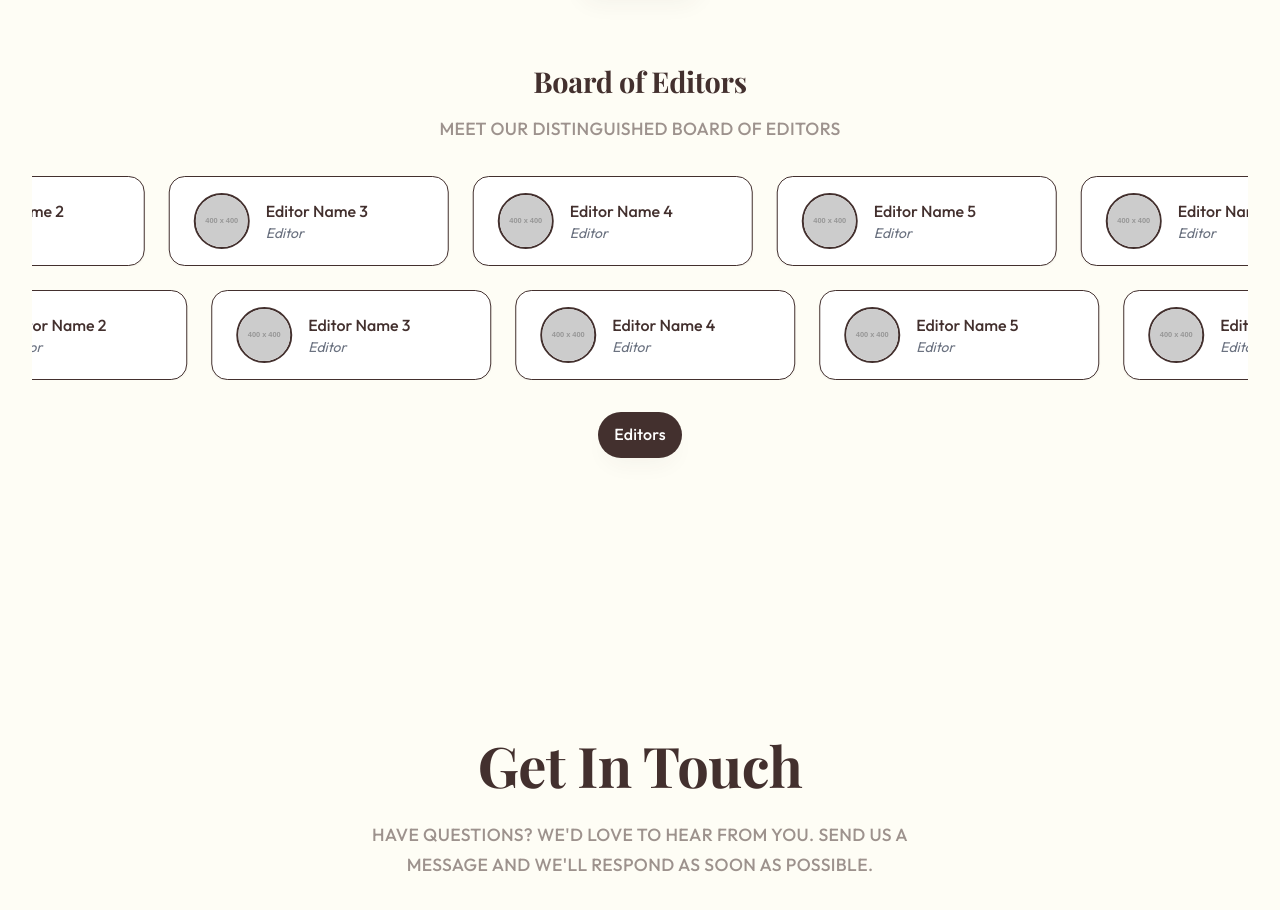
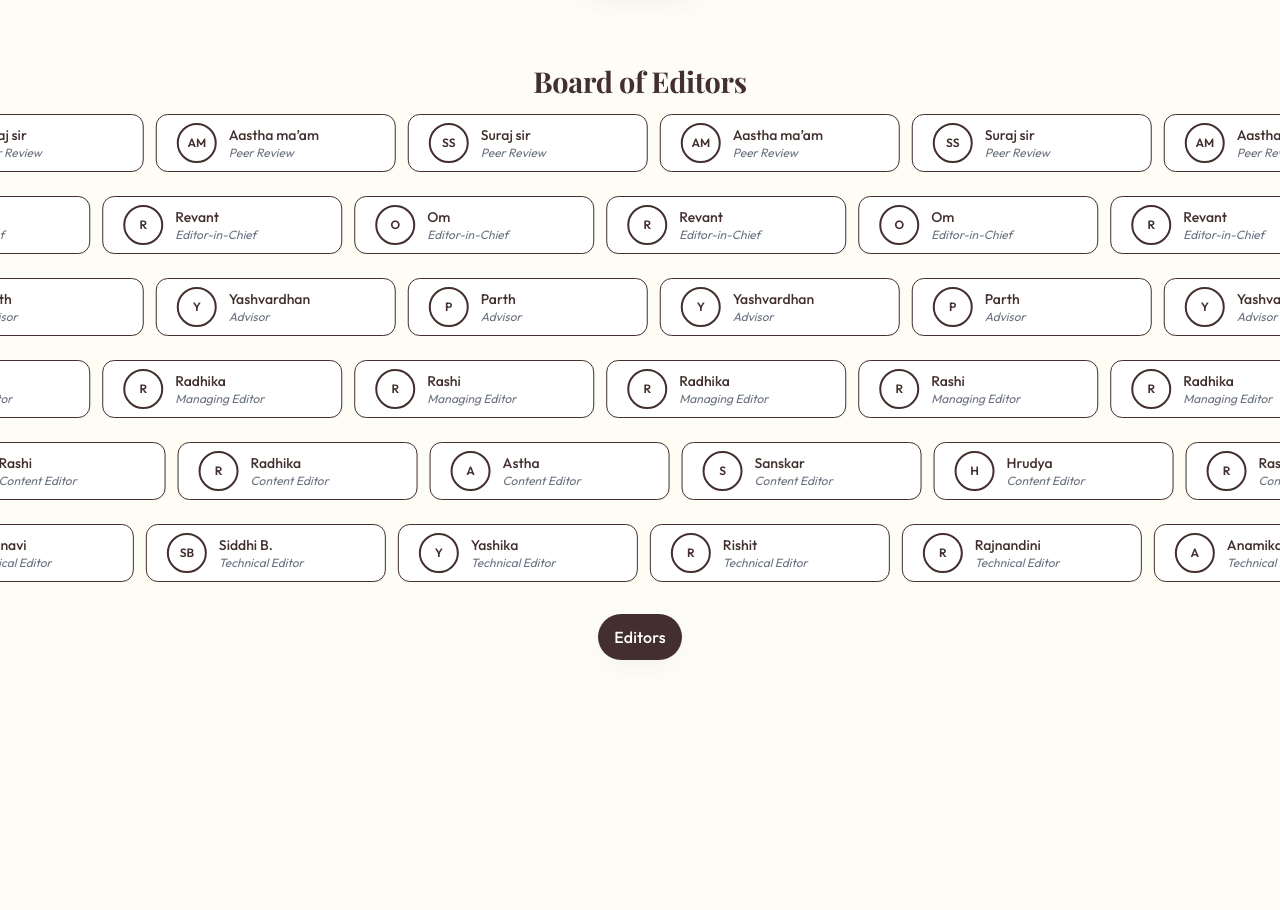
Before and after one commit to JB-uses-git/mnlumumbai, a React (Vite) app: page / in a window 1280 px wide. Shown: the part 6968-7878 px from the top of the page. Built offline with nearby package versions, Linux system fonts and the light colour scheme; a web font is replaced by a local one.

Commit message:
added names instead of blank ones

```diff
--- a/src/components/Blog.jsx
+++ b/src/components/Blog.jsx
@@ -84,9 +84,9 @@ const Blog = memo(() => {
           </InteractiveHoverButton>
         </div>
 
-        <BoardOfEditorsContent />
       </div>
-    </section>
+      <BoardOfEditorsContent />
+    </section >
   )
 })
 
--- a/src/components/BoardOfEditorsContent.css
+++ b/src/components/BoardOfEditorsContent.css
@@ -23,3 +23,9 @@
     -ms-overflow-style: none;
     scrollbar-width: none;
 }
+
+/* Slow down the animation specifically for this component */
+.board-of-editors-content .animate-scroll,
+.board-of-editors-content .animate-scroll-reverse {
+    animation-duration: 80s;
+}
--- a/src/components/BoardOfEditorsContent.jsx
+++ b/src/components/BoardOfEditorsContent.jsx
@@ -4,42 +4,90 @@ import { Avatar, AvatarFallback, AvatarImage } from '@/components/ui/avatar'
 import InteractiveHoverButton from './ui/interactive-hover-button'
 import './BoardOfEditorsContent.css'
 
-const editorMembers = [
-    { id: 1, name: 'Jalad', image: 'https://placehold.co/400', title: 'Editor', initials: 'E1' },
-    { id: 2, name: 'Editor Name 2', image: 'https://placehold.co/400', title: 'Editor', initials: 'E2' },
-    { id: 3, name: 'Editor Name 3', image: 'https://placehold.co/400', title: 'Editor', initials: 'E3' },
-    { id: 4, name: 'Editor Name 4', image: 'https://placehold.co/400', title: 'Editor', initials: 'E4' },
-    { id: 5, name: 'Editor Name 5', image: 'https://placehold.co/400', title: 'Editor', initials: 'E5' },
-    { id: 6, name: 'Editor Name 6', image: 'https://placehold.co/400', title: 'Editor', initials: 'E6' },
+// Helper to generate initials
+const getInitials = (name) => {
+    return name
+        .split(' ')
+        .map((n) => n[0])
+        .join('')
+        .toUpperCase()
+        .slice(0, 2)
+}
+
+// Data Definition
+const peerReviewers = [
+    { name: 'Aastha ma’am', title: 'Peer Review' },
+    { name: 'Suraj sir', title: 'Peer Review' },
+]
+
+const eicMembers = [
+    { name: 'Om', title: 'Editor-in-Chief' },
+    { name: 'Revant', title: 'Editor-in-Chief' },
+]
+
+const advisors = [
+    { name: 'Yashvardhan', title: 'Advisor' },
+    { name: 'Parth', title: 'Advisor' },
+]
+
+const managingEditors = [
+    { name: 'Rashi', title: 'Managing Editor' },
+    { name: 'Radhika', title: 'Managing Editor' },
+]
+
+const contentEditors = [
+    { name: 'Hrudya', title: 'Content Editor' },
+    { name: 'Rashi', title: 'Content Editor' },
+    { name: 'Radhika', title: 'Content Editor' },
+    { name: 'Astha', title: 'Content Editor' },
+    { name: 'Sanskar', title: 'Content Editor' },
+]
+
+const technicalEditors = [
+    { name: 'Yashika', title: 'Technical Editor' },
+    { name: 'Rishit', title: 'Technical Editor' },
+    { name: 'Rajnandini', title: 'Technical Editor' },
+    { name: 'Anamika', title: 'Technical Editor' },
+    { name: 'Shubhi', title: 'Technical Editor' },
+    { name: 'Madhura', title: 'Technical Editor' },
+    { name: 'Divija', title: 'Technical Editor' },
+    { name: 'Vaishnavi', title: 'Technical Editor' },
+    { name: 'Siddhi B.', title: 'Technical Editor' },
 ]
 
 const ScrollingRow = ({ people, reverse = false }) => {
-    const duplicatedPeople = [...people, ...people, ...people] // Triple strictly to ensure smooth infinite scroll on wide screens
+    // Ensure we have enough items for smooth scrolling by repeating the list
+    // Aim for a minimum number of items (e.g., 15) to cover wide screens
+    let duplicatedPeople = [...people]
+    while (duplicatedPeople.length < 15) {
+        duplicatedPeople = [...duplicatedPeople, ...people]
+    }
+    // Add one more triple strict set for good measure to ensure no gaps during loop reset
+    duplicatedPeople = [...duplicatedPeople, ...duplicatedPeople]
 
     return (
         <div className="relative overflow-hidden w-full">
             <div
-                className={`flex gap-6 ${reverse ? 'animate-scroll-reverse' : 'animate-scroll'} hover:pause-scroll`}
+                className={`flex gap-3 ${reverse ? 'animate-scroll-reverse' : 'animate-scroll'} hover:pause-scroll`}
                 style={{
                     width: 'fit-content'
                 }}
             >
                 {duplicatedPeople.map((person, index) => (
                     <div
-                        key={`${person.id}-${index}`}
-                        className="flex items-center gap-4 px-6 py-4 rounded-2xl bg-white border border-secondary shadow-sm hover:shadow-md transition-all duration-300 min-w-[280px]"
+                        key={`${person.name}-${index}`}
+                        className="flex items-center gap-3 px-5 py-2 rounded-xl bg-white border border-secondary shadow-sm hover:shadow-md transition-all duration-300 min-w-[240px]"
                     >
-                        <Avatar className="h-14 w-14 border-2 border-secondary">
-                            <AvatarImage src={person.image} alt={person.name} />
-                            <AvatarFallback className="bg-secondary text-primary font-semibold">
-                                {person.initials}
+                        <Avatar className="h-10 w-10 border-2 border-secondary">
+                            <AvatarFallback className="bg-secondary text-primary font-semibold text-xs">
+                                {getInitials(person.name)}
                             </AvatarFallback>
                         </Avatar>
                         <div className="flex flex-col text-justify">
-                            <span className="text-primary font-medium text-base whitespace-nowrap">
+                            <span className="text-primary font-medium text-sm whitespace-nowrap">
                                 {person.name}
                             </span>
-                            <span className="text-sm text-gray-500 italic">
+                            <span className="text-xs text-gray-500 italic">
                                 {person.title}
                             </span>
                         </div>
@@ -56,13 +104,15 @@ const BoardOfEditorsContent = memo(() => {
     return (
         <div className="board-of-editors-content" id="board-of-editors-content" style={{ marginTop: '3rem' }}>
             <h3 className="section-title" style={{ fontSize: '1.8rem', marginBottom: '1rem', textAlign: 'center' }}>Board of Editors</h3>
-            <p className="section-subtitle" style={{ marginBottom: '2rem', textAlign: 'center' }}>
-                Meet our distinguished Board of Editors
-            </p>
+
 
             <div className="space-y-6 overflow-hidden">
-                <ScrollingRow people={editorMembers} />
-                <ScrollingRow people={editorMembers} reverse />
+                <ScrollingRow people={peerReviewers} />
+                <ScrollingRow people={eicMembers} reverse />
+                <ScrollingRow people={advisors} />
+                <ScrollingRow people={managingEditors} reverse />
+                <ScrollingRow people={contentEditors} />
+                <ScrollingRow people={technicalEditors} reverse />
             </div>
 
             <div className="flex justify-center mt-8">
```
